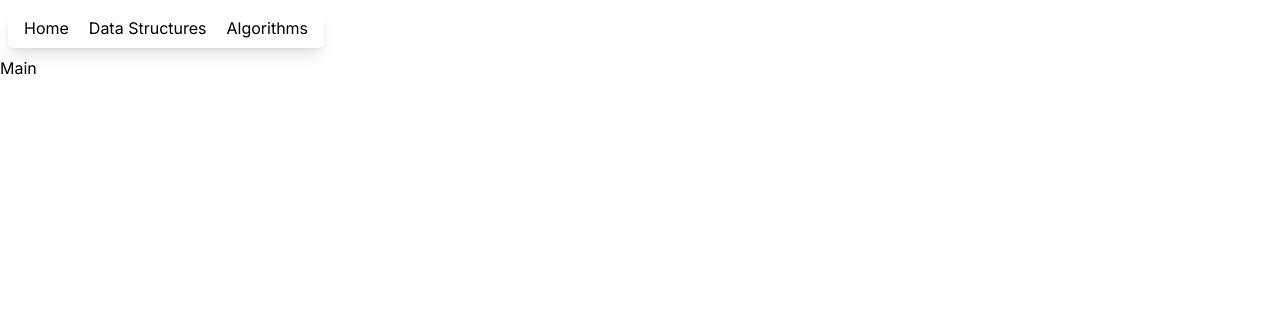
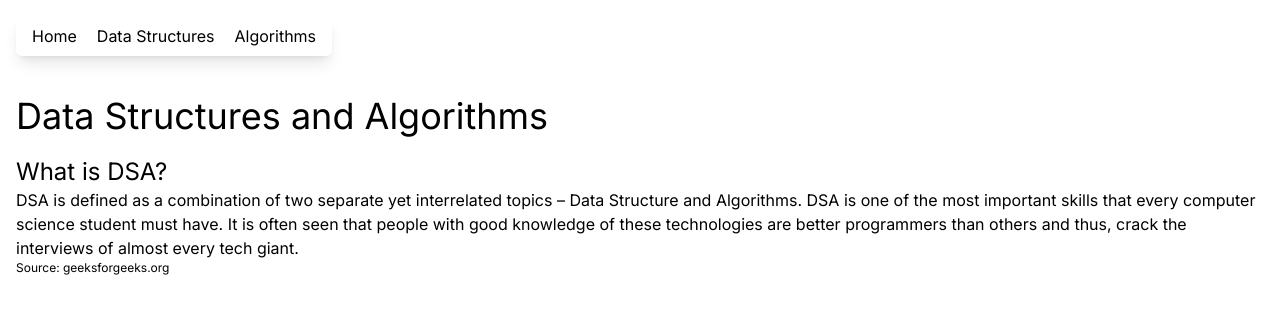
Before and after one commit to asuujx/dsa, a Next.js app: page / in a window 1280 px wide. Shown: the top 314 px of the page. Built offline with nearby package versions, Linux system fonts and the light colour scheme.

Commit message:
Format main page

```diff
--- a/src/app/components/Header/Header.tsx
+++ b/src/app/components/Header/Header.tsx
@@ -2,7 +2,7 @@ import Link from "next/link";
 
 const Header = () => {
    return (
-     <div className="w-fit m-2 px-4 py-2 shadow-lg rounded-md flex gap-5">
+     <div className="w-fit mt-4 mb-10 mx-4 px-4 py-2 shadow-lg rounded-md flex gap-5">
        <Link
          href="/"
          className="hover:text-[#61398F] hover:scale-110 hover:font-semibold transition-all ease-in-out"
--- a/src/app/page.tsx
+++ b/src/app/page.tsx
@@ -1,7 +1,21 @@
 export default function Home() {
   return (
-    <div>
-      <p>Main</p>
+    <div className="mx-4 flex flex-col gap-5">
+      <div>
+        <h1 className="text-4xl">Data Structures and Algorithms</h1>
+      </div>
+      <div>
+        <h2 className="text-2xl">What is DSA?</h2>
+        <p className="text-base">
+          DSA is defined as a combination of two separate yet interrelated
+          topics – Data Structure and Algorithms. DSA is one of the most
+          important skills that every computer science student must have. It is
+          often seen that people with good knowledge of these technologies are
+          better programmers than others and thus, crack the interviews of
+          almost every tech giant.
+        </p>
+        <p className="text-xs">Source: geeksforgeeks.org</p>
+      </div>
     </div>
   );
 }
```
